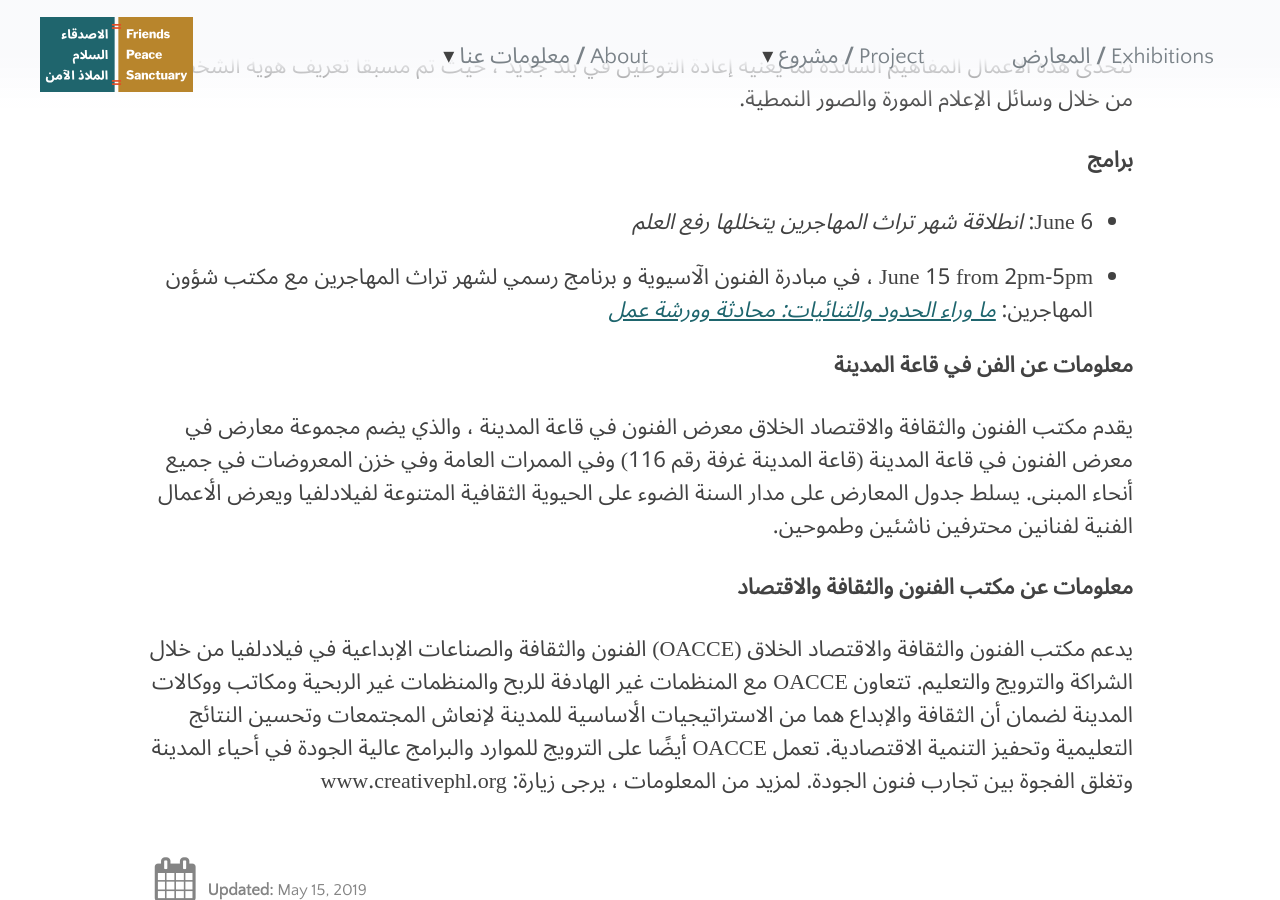
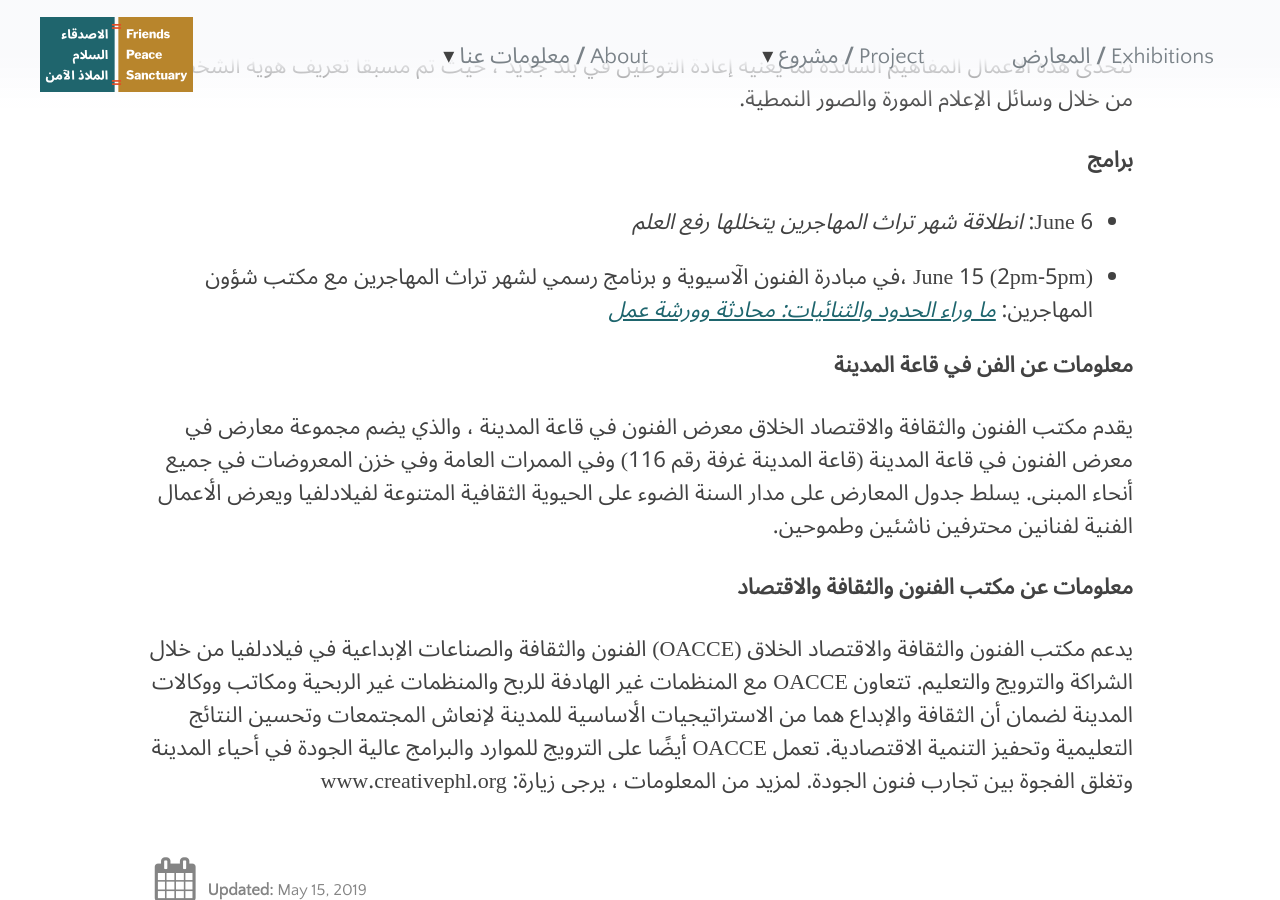
Before and after one commit to swat-ds/fps.swarthmore.edu, a Jekyll site: the page built from _posts/2019-05-15-sanctuary.md, in a window 1280 px wide and 900 px high, scrolled down 2813 px. Built offline with Jekyll 4.4.1, drawn with Linux system fonts in a browser that asks for light colours.

Commit message:
Update 2019-05-15-sanctuary.md

```diff
--- a/_posts/2019-05-15-sanctuary.md
+++ b/_posts/2019-05-15-sanctuary.md
@@ -72,7 +72,7 @@ Informative and demanding, this exhibition showcases artworks that provoke and r
 
 - June 6: _انطلاقة شهر تراث المهاجرين يتخللها رفع العلم_
 {: .ar}
-- June 15 from 2pm-5pm ، في مبادرة الفنون الآسيوية و برنامج رسمي لشهر تراث المهاجرين مع مكتب شؤون المهاجرين: [_ما وراء الحدود والثنائيات: محادثة وورشة عمل_](http://asianartsinitiative.org/event/beyond-borders-and-binaries)
+- June 15 (2pm-5pm) ،في مبادرة الفنون الآسيوية و برنامج رسمي لشهر تراث المهاجرين مع مكتب شؤون المهاجرين: [_ما وراء الحدود والثنائيات: محادثة وورشة عمل_](http://asianartsinitiative.org/event/beyond-borders-and-binaries)
 {: .ar}
 
 
```
